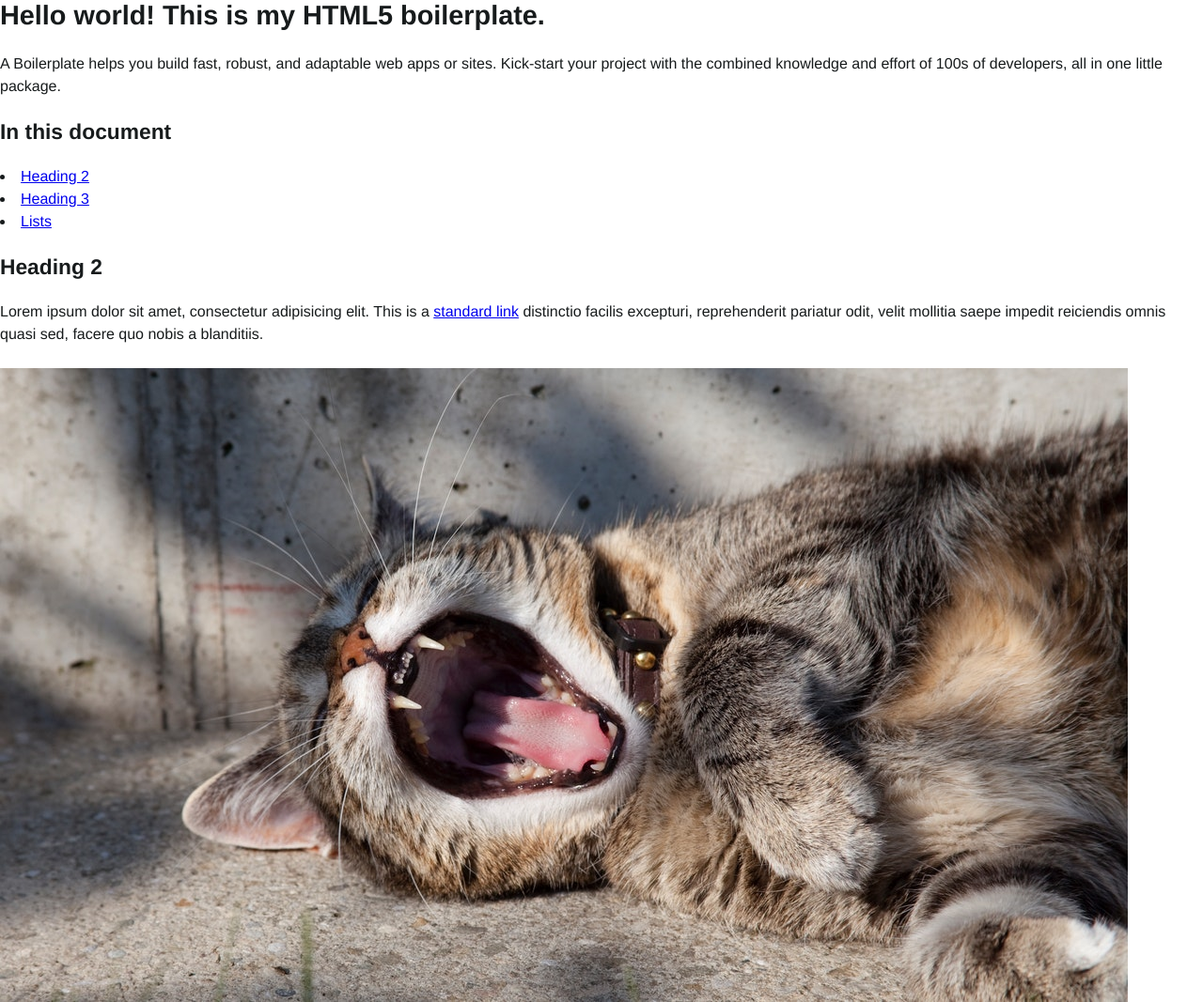
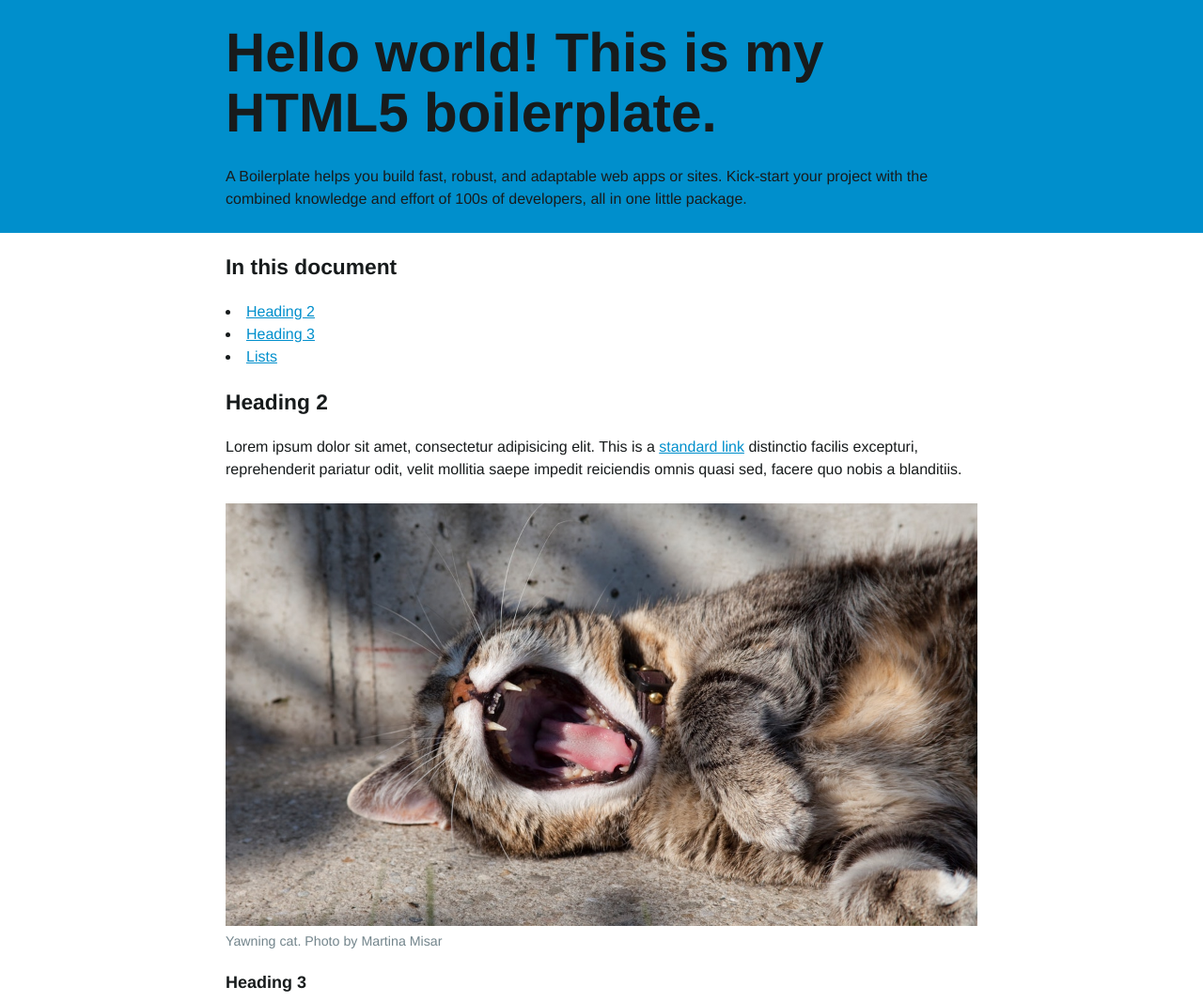
Before and after one commit to mct-ui/html5-boilerplate-VangheluweMaarten, a plain HTML site: page index.html in a window 1280 px wide. Shown: the top 1067 px of the page at 94% size. Drawn offline with Linux system fonts and the light colour scheme.

Commit message:
added rows and containers

```diff
--- a/css/screen.scss
+++ b/css/screen.scss
@@ -6,6 +6,26 @@
 @function get-color($palette, $color) {
   @return map-get(map-get($palettes, $palette), $color);
 }
+
+// Media Query mixin
+// @include mq(#point, #query1, #query2);
+//
+
+@mixin mq($breakpoint, $query1: min, $query2: width) {
+  $query: map-get($breakpoints, $breakpoint);
+
+  @if $query != null {
+  @media (#{$query1}-#{$query2}: #{$query}) {
+  @content;
+  }
+  } @else {
+  @media (#{$query1}-#{$query2}: $breakpoint) {
+  @content;
+  }
+  }
+  }
+
+
 
 /*---------------------------------------/*
  # SETTINGS
@@ -120,6 +140,18 @@ $space-xl: calc($space-m * 2); // 48px
 $space-xxl: calc($space-l * 2); // 64px
 $space-xxxl: calc($space-xl * 2); // 96px
 
+// ---
+  // Settings: Breakpoints
+  // ---
+
+$breakpoints: (
+  bp1: calc(577 / 16 * 1em),
+  bp2: calc(769 / 16 * 1em),
+  bp3: calc(993 / 16 * 1em),
+  bp4: calc(1201 / 16 * 1em),
+  bp5: calc(1401 / 16 * 1em),
+) !default;
+
 /*---------------------------------------/*
  # GENERIC
 /*---------------------------------------*/
@@ -186,6 +218,14 @@ h1 {
   font-weight: 700;
   line-height: calc($baseline*4);
   margin-bottom: $space-m;
+  @include mq(bp1){
+    font-size: $ms9;
+    line-height: calc($baseline*6);
+  }
+  @include mq(bp2) {
+    font-size: $ms11;
+    line-height: calc($baseline*8);
+  }
 }
 
 h2 {
@@ -255,16 +295,20 @@ hr {
 }
 
 a {
+  color: $color-primary;
+  transition: all 0.1s ease-in-out;
+}
 
+a:visited {
+  color: $color-primary;
 }
 
 a:hover {
-}
-
-a:visited {
+  color: $color-primary-light;
 }
 
 a:active {
+  color: $color-primary-dark;
 }
 
 /*---------------------------------------/*
@@ -278,8 +322,16 @@ a:active {
 */
 
 .o-row {
+  padding: $space-m $space-m 0;
+  display: flow-root;
 }
-
+.o-row--primary{
+  background-color: $color-primary;
+}
+.o-row--dark {
+  background-color: get-color(color-gray, 900);
+  color:white;
+}
 /*
     Objects: Container
     ---
@@ -287,6 +339,9 @@ a:active {
 */
 
 .o-container {
+
+  margin: auto;
+  max-width: 50rem;
 }
 
 /*
@@ -299,6 +354,8 @@ a:active {
  # COMPONENTS
 /*---------------------------------------*/
 
+
+
 /*---------------------------------------/*
  # UTILITIES
 /*---------------------------------------*/
--- a/index.html
+++ b/index.html
@@ -18,11 +18,14 @@
 </head>
 
 <body>
-    <header>
+    <header class="o-row o-row--primary">
+        <div class="o-container">
             <h1>Hello world! This is my HTML5 boilerplate.</h1>
             <p>A Boilerplate helps you build fast, robust, and adaptable web apps or sites. Kick-start your project with the combined knowledge and effort of 100s of developers, all in one little package.</p>
+        </div>
     </header>
-    <main>
+    <main class="o-row">
+        <div class="o-container">
             <h2>
                 In this document
             </h2>
@@ -70,8 +73,9 @@
                 <li>Vel eveniet, eum error expedita. Iste voluptate libero, beatae praesentium!</li>
                 <li>Quibusdam beatae, laborum aliquam debitis cum temporibus commodi a. Eos?</li>
             </ul>
+        </div>
     </main>
-    <footer>
+    <footer class="o-row o-row--dark">
         <p>By <strong>Your name</strong></p>
     </footer>
 </body>
```
Also changed, not shown: css/screen.css. Lines whose indentation alone changed are shown as unchanged.
